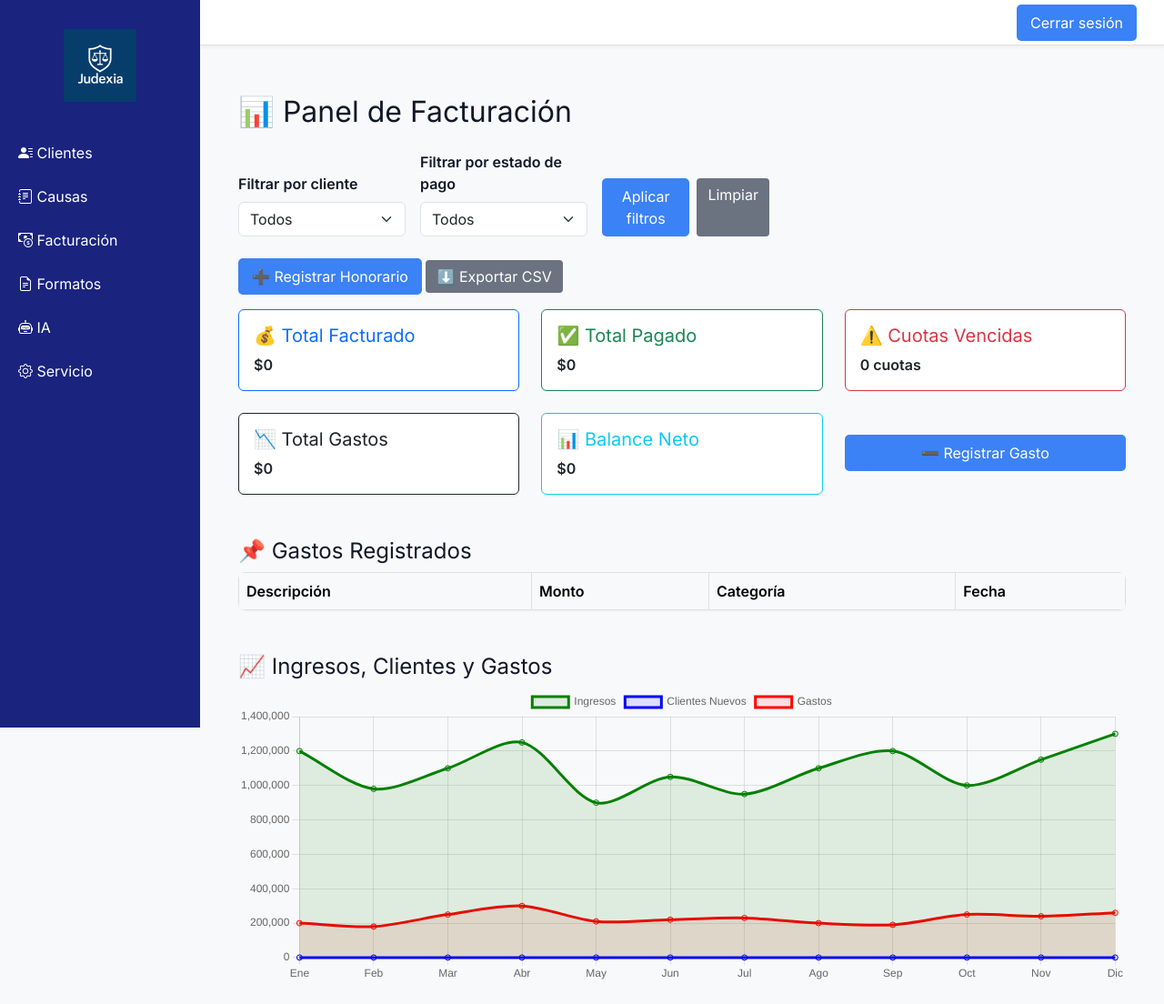
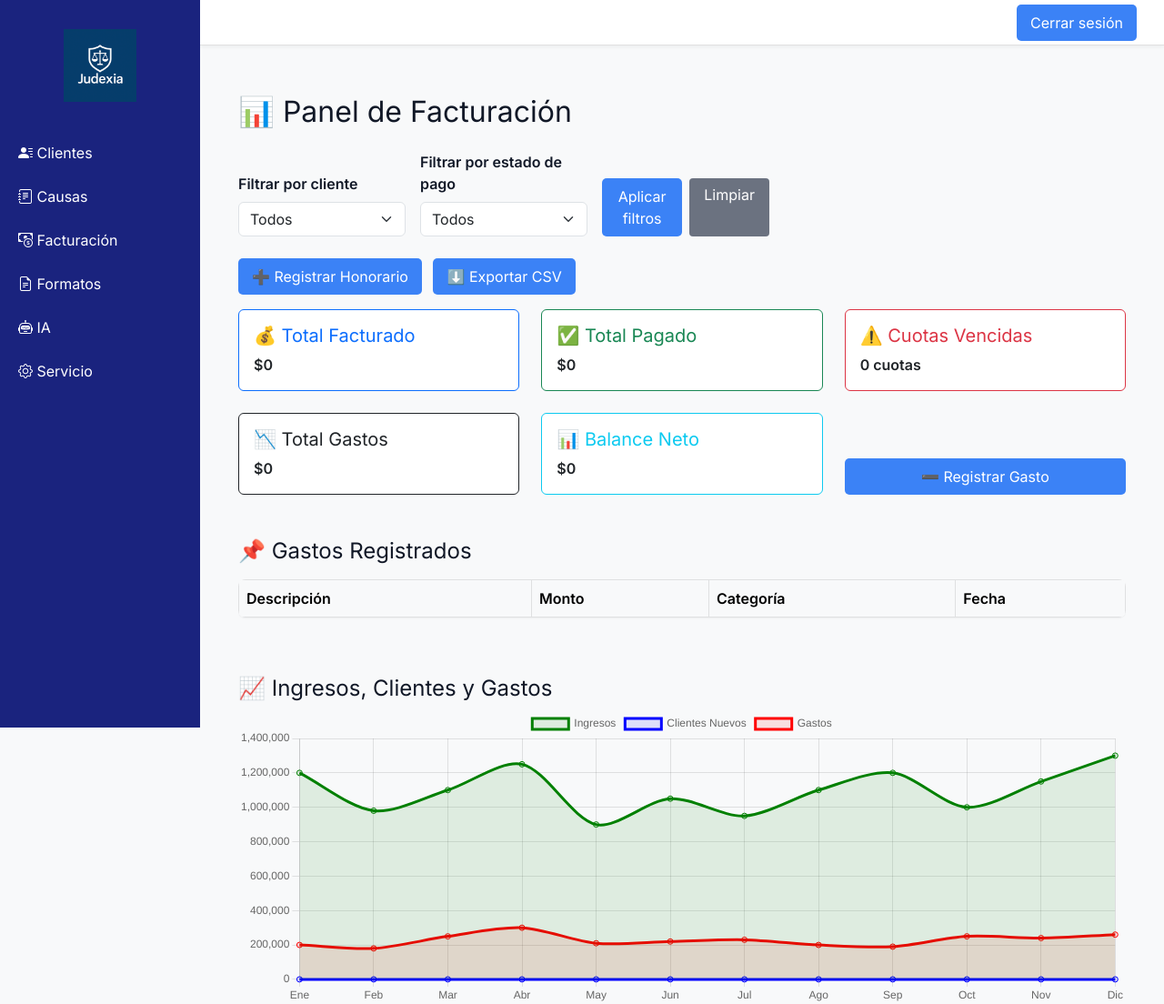
Before and after one commit to colmos768/judexia2025, a Flask app: page /facturacion in a window 1280 px wide. Shown: the top 1104 px of the page at 91% size. Before the commit the page ends 1077 px from the top, so only its background shows below. Run offline with Flask 3, Linux system fonts and the light colour scheme; data that the repository does not hold is empty.

Commit message:
Update facturacion.html

```diff
--- a/templates/facturacion.html
+++ b/templates/facturacion.html
@@ -1,14 +1,13 @@
 {% extends "base.html" %}
 {% block content %}
 <div class="container mt-4">
-
   <h2 class="mb-4">📊 Panel de Facturación</h2>
 
   <!-- Filtros -->
   <form method="get" action="{{ url_for('facturacion') }}" class="row g-3 align-items-end mb-4">
     <div class="col-md-4">
       <label for="cliente_id" class="form-label">Filtrar por cliente</label>
-      <select name="cliente_id" id="cliente_id" class="form-select">
+      <select id="cliente_id" name="cliente_id" class="form-select">
         <option value="">Todos</option>
         {% for cliente in clientes %}
           <option value="{{ cliente.id }}" {% if selected_cliente == cliente.id|string %}selected{% endif %}>
@@ -20,7 +19,7 @@
 
     <div class="col-md-4">
       <label for="estado" class="form-label">Filtrar por estado de pago</label>
-      <select name="estado" id="estado" class="form-select">
+      <select id="estado" name="estado" class="form-select">
         <option value="">Todos</option>
         <option value="pendiente" {% if selected_estado == 'pendiente' %}selected{% endif %}>Pendiente</option>
         <option value="pagado" {% if selected_estado == 'pagado' %}selected{% endif %}>Pagado</option>
@@ -29,16 +28,16 @@
     </div>
 
     <div class="col-md-4 d-flex gap-2">
-      <button type="submit" class="btn btn-primary">Aplicar filtros</button>
-      <a href="{{ url_for('facturacion') }}" class="btn btn-secondary">Limpiar</a>
+      <button type="submit" class="btn btn-primary w-50">Aplicar filtros</button>
+      <a href="{{ url_for('facturacion') }}" class="btn btn-secondary w-50">Limpiar</a>
     </div>
   </form>
 
   <!-- Botones de acción -->
   <div class="d-flex justify-content-between mb-3">
     <div>
-      <a href="{{ url_for('registrar_honorario') }}" class="btn btn-success">➕ Registrar Honorario</a>
-      <a href="{{ url_for('exportar_facturacion') }}" class="btn btn-secondary">⬇️ Exportar CSV</a>
+      <a href="{{ url_for('registrar_honorario') }}" class="btn btn-success me-2">➕ Registrar Honorario</a>
+      <a href="{{ url_for('exportar_facturacion') }}" class="btn btn-outline-secondary">⬇️ Exportar CSV</a>
     </div>
   </div>
 
@@ -74,7 +73,7 @@
     </div>
   </div>
 
-  <!-- Panel de Balance y Gastos -->
+  <!-- Balance y botón de gasto -->
   <div class="row mb-4">
     <div class="col-md-4">
       <div class="card border-dark">
@@ -92,13 +91,14 @@
         </div>
       </div>
     </div>
-    <div class="col-md-4">
-      <a href="{{ url_for('registrar_gasto') }}" class="btn btn-outline-danger mt-4 w-100">➖ Registrar Gasto</a>
+    <div class="col-md-4 d-grid align-items-end">
+      <a href="{{ url_for('registrar_gasto') }}" class="btn btn-outline-danger mt-2">➖ Registrar Gasto</a>
     </div>
   </div>
 
   <!-- Tabla de gastos -->
   <h4 class="mt-5">📌 Gastos Registrados</h4>
+  <div class="table-responsive">
     <table class="table table-striped table-bordered mt-2">
       <thead class="table-light">
         <tr>
@@ -119,20 +119,18 @@
         {% endfor %}
       </tbody>
     </table>
-
-  <!-- Gráfico lineal de prueba -->
-  <div class="mt-5">
-    <h4>📈 Ingresos, Clientes y Gastos</h4>
-    <canvas id="graficoFacturacion" height="100"></canvas>
   </div>
 
+  <!-- Gráfico -->
+  <h4 class="mt-5">📈 Ingresos, Clientes y Gastos</h4>
+  <canvas id="graficoFacturacion" height="100"></canvas>
 </div>
 
 <!-- Chart.js -->
 <script src="https://cdn.jsdelivr.net/npm/chart.js"></script>
 <script>
 const ctx = document.getElementById('graficoFacturacion').getContext('2d');
-  const graficoFacturacion = new Chart(ctx, {
+new Chart(ctx, {
   type: 'line',
   data: {
     labels: ['Ene', 'Feb', 'Mar', 'Abr', 'May', 'Jun', 'Jul', 'Ago', 'Sep', 'Oct', 'Nov', 'Dic'],
@@ -166,7 +164,9 @@
   options: {
     responsive: true,
     scales: {
-        y: { beginAtZero: true }
+      y: {
+        beginAtZero: true
+      }
     }
   }
 });
```
Lines whose indentation alone changed are shown as unchanged.
